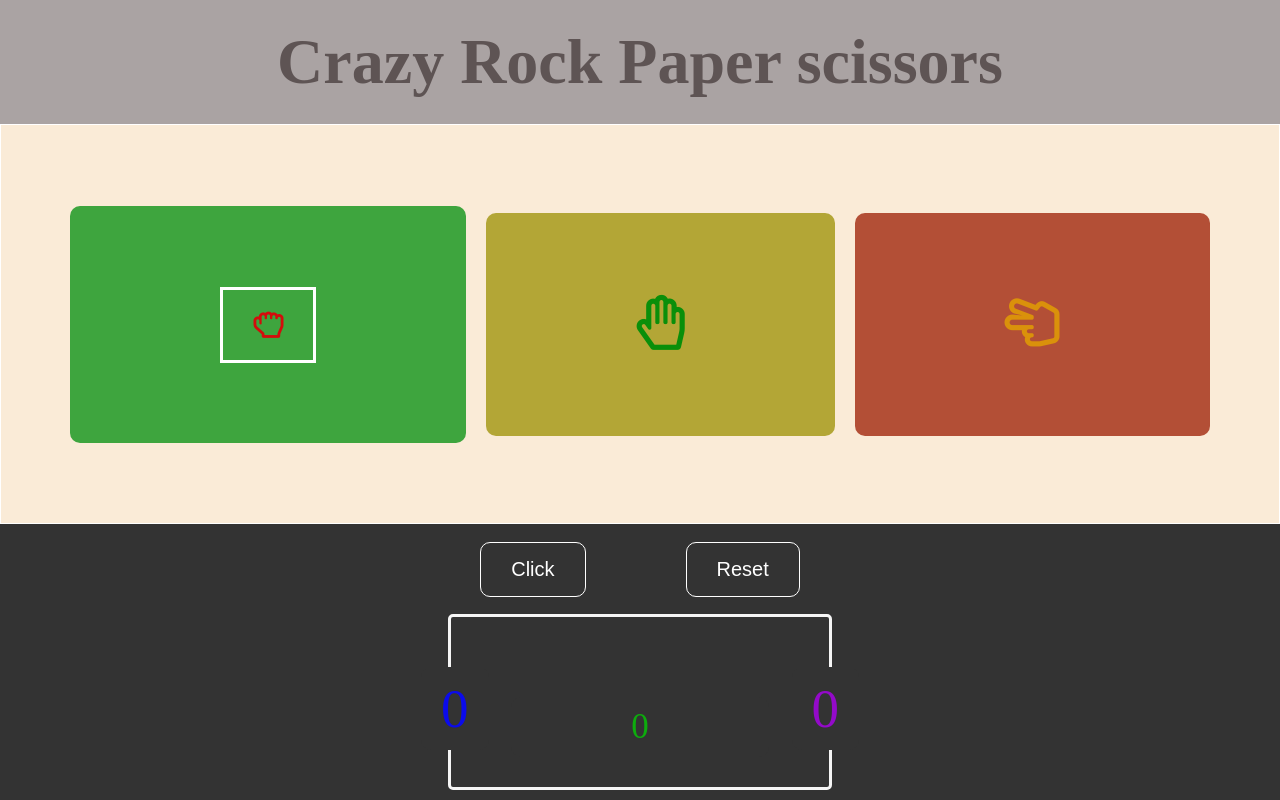
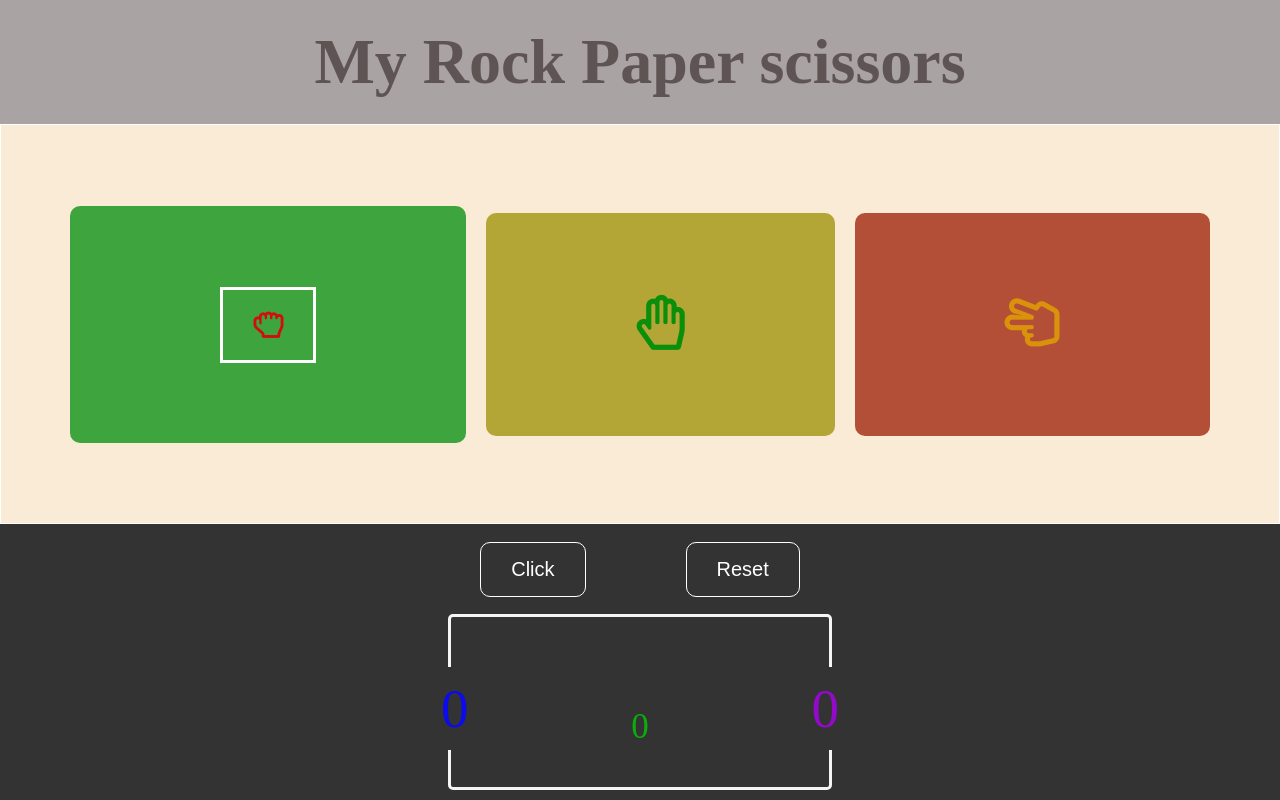
Before and after one commit to dj-drakos/rock-paper-scissors-week2-day3-bash, a plain HTML site: page index.html in a window 1280 px wide. Shown: the top 800 px of the page. Drawn offline with Linux system fonts and the light colour scheme.

Commit message:
changed the title

```diff
--- a/index.html
+++ b/index.html
@@ -17,7 +17,7 @@
 
 <body>
     <header>
-        <h1> Crazy Rock Paper scissors</h1>
+        <h1> My Rock Paper scissors</h1>
     </header>
 
     <main class='main-container'>
```
